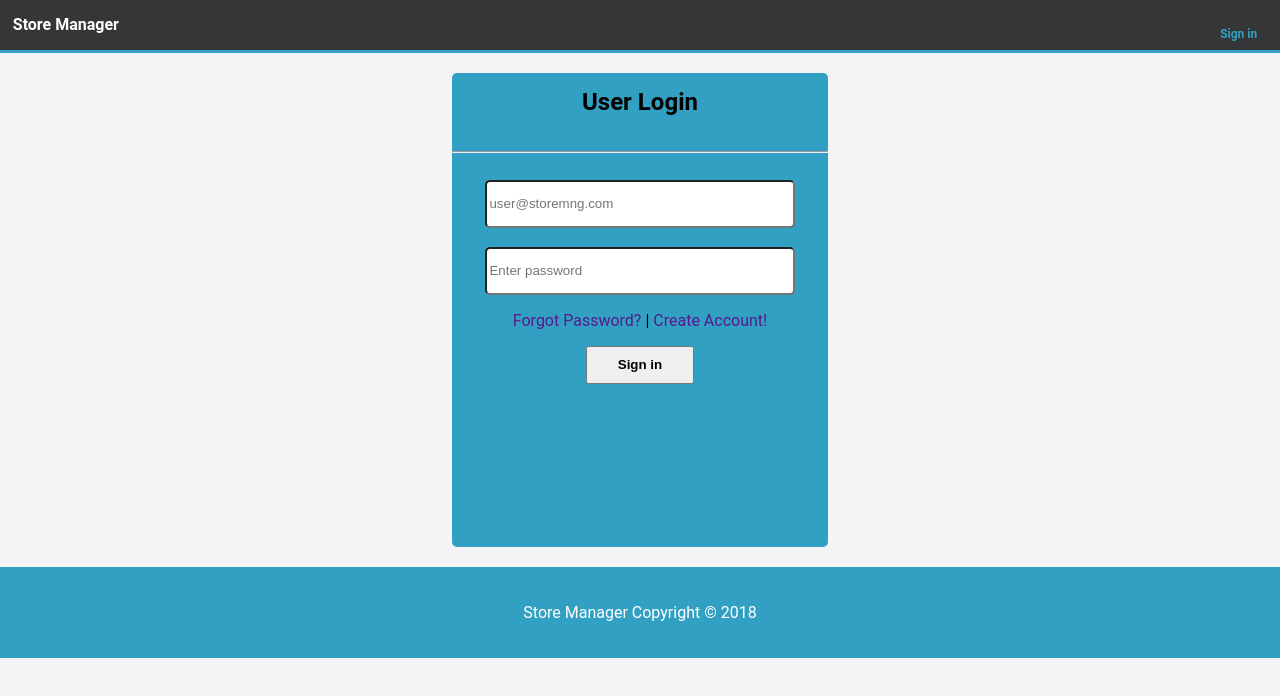
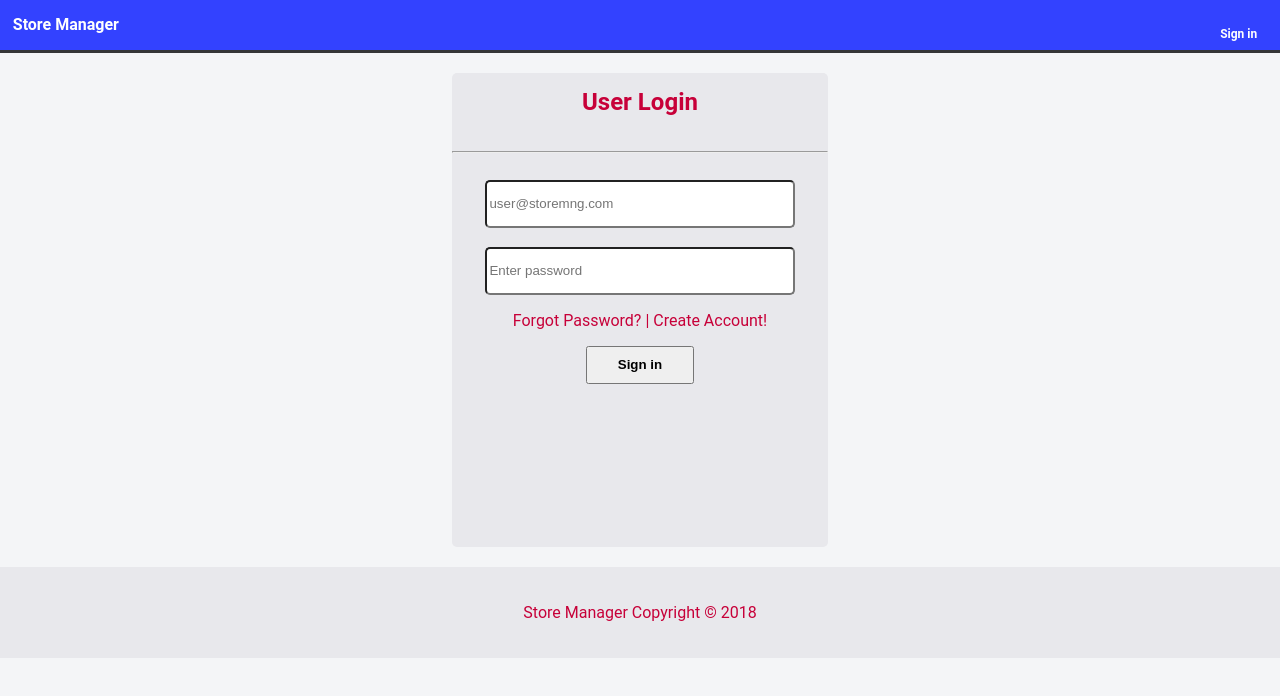
Before and after one commit to kelvinwm/store-manager, a plain HTML site: page UI/index.html in a window 1280 px wide. Drawn offline with Linux system fonts and the light colour scheme.

Commit message:
change css color style for header,texts and footer

```diff
--- a/UI/css/style.css
+++ b/UI/css/style.css
@@ -13,10 +13,10 @@ body{
 
 /*HEADER CSS*/
 header{
-	background: #353637;
+	background: #3342FF;
 	color: #ffffff;
 	min-height: 50px;
-	border-bottom: #32a0c2 3px solid;/*remove this*/
+	border-bottom: #353637 3px solid;/*remove this*/
 }
 
 header li{
@@ -39,7 +39,7 @@ header nav{
 	font-size: 12px;
 }
 .current a{
-	color: #32a0c2;
+	color: #ffffff;
 	font-weight: bold;
 }
 header a:hover{
@@ -72,11 +72,15 @@ a:hover{
 /*index sign in form css*/
 .regform{
 	text-align: center;
-	background: #32a0c2;
+	background: #E8E8EC;
 	width: 30%;
 	min-height: 474px;
 	margin: 0 auto;
 	border-radius: 5px;
+	color: #C70039;
+}
+.regform a{
+	color: #C70039;
 }
 .regform h2{
 	padding: 15px;
@@ -97,8 +101,8 @@ a:hover{
   color: #ffffff;}*/
 footer{
 	text-align: center;
-	background: #32a0c2;
-	color: #ffffff;
+	background: #E8E8EC;
+	color: #C70039;
 	padding: 20px;
 	margin-top: 20px;
 }
```
